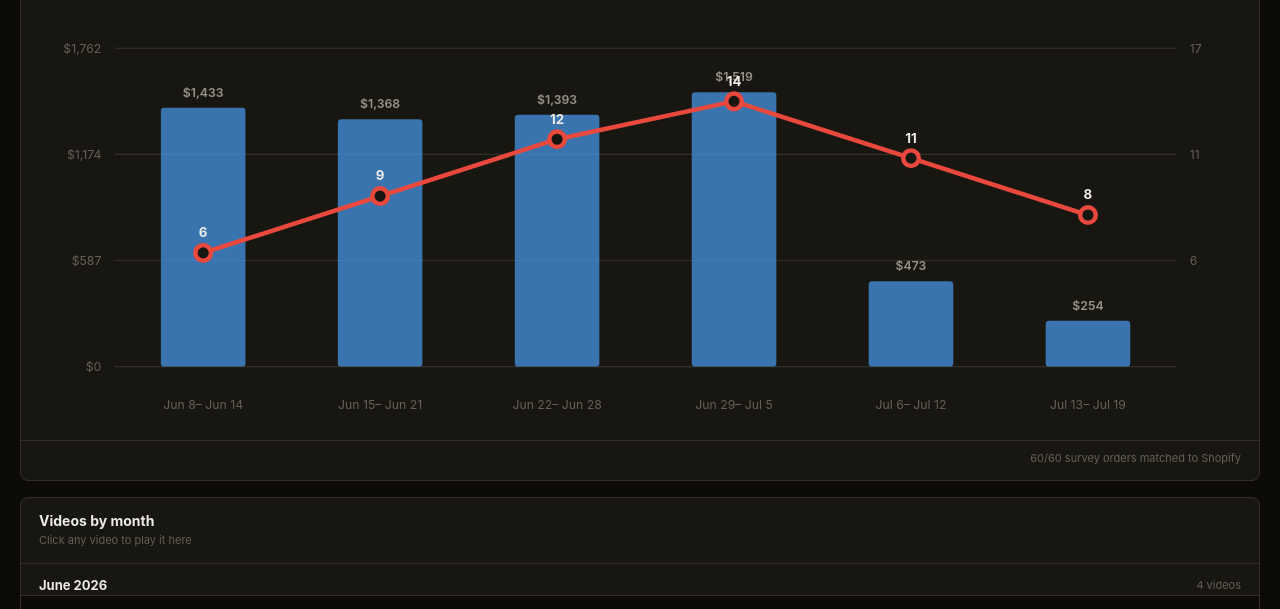
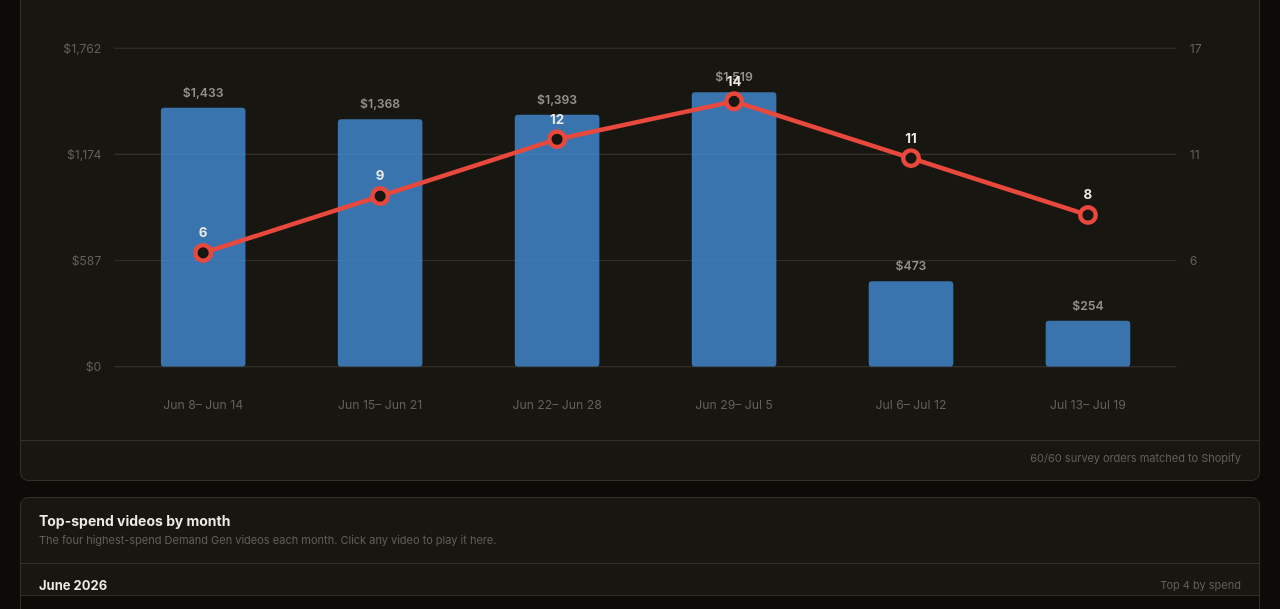
Before and after one commit to nickyc1/patriot-crew-youtube-tracker, a plain HTML site: page docs/index.html in a window 1280 px wide. Shown: the part 283-892 px from the top of the page. Drawn offline with Linux system fonts and the light colour scheme; grey boxes are pictures that could not be loaded.

Commit message:
Label monthly videos as top spend assets

```diff
--- a/docs/app.js
+++ b/docs/app.js
@@ -220,7 +220,7 @@ function renderFeaturedVideos(months) {
     const heading = element("div", "month-heading");
     heading.append(
       element("h3", "", month.label),
-      element("span", "", `${month.videos.length} videos`),
+      element("span", "", `Top ${month.videos.length} by spend`),
     );
     const gallery = element("div", "video-grid featured-grid");
     month.videos.forEach((video) => gallery.append(videoPlayer(video)));
--- a/docs/index.html
+++ b/docs/index.html
@@ -89,8 +89,8 @@
       <section class="panel featured-videos" aria-labelledby="featured-heading">
         <div class="panel-heading">
           <div>
-            <h2 id="featured-heading">Videos by month</h2>
-            <p>Click any video to play it here</p>
+            <h2 id="featured-heading">Top-spend videos by month</h2>
+            <p>The four highest-spend Demand Gen videos each month. Click any video to play it here.</p>
           </div>
         </div>
         <div id="featured-video-months"></div>
```
